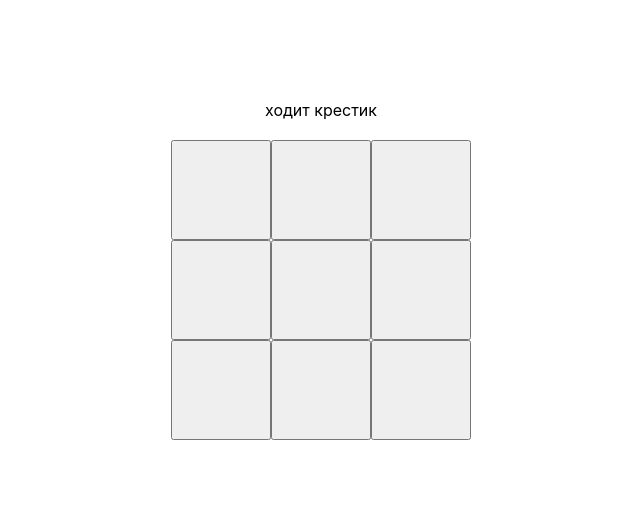
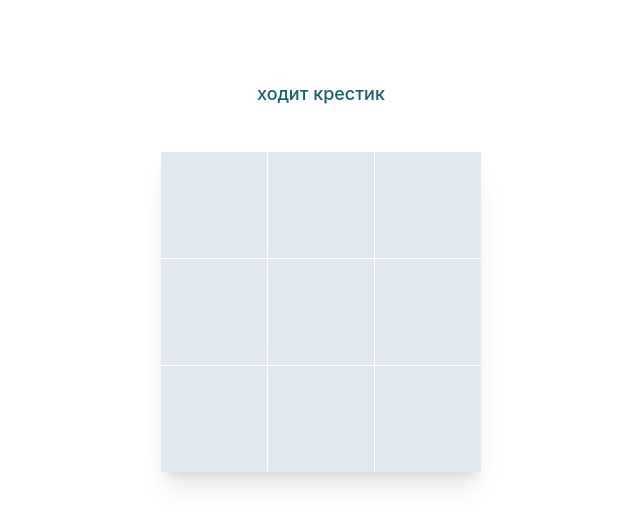
Before and after one commit to IbragimovaN/X0-redux, a React (Create React App) app: page / in a window 1280 px wide. Shown: the top 526 px of the page, without its empty margins (319-959 px from the left). Built offline with nearby package versions, Linux system fonts and the light colour scheme.

Commit message:
готово

```diff
--- a/package.json
+++ b/package.json
@@ -50,6 +50,7 @@
   },
   "devDependencies": {
     "eslint": "^8.54.0",
-    "eslint-plugin-react": "^7.33.2"
+    "eslint-plugin-react": "^7.33.2",
+    "tailwindcss": "^3.4.1"
   }
 }
--- a/src/App.js
+++ /dev/null
@@ -1,89 +0,0 @@
-import styles from "./App.module.css";
-import { winnerFunc } from "./utills";
-import { STATUS, PLAYER, PLAYER_SIGN, PLAYER_NAME } from "./constants";
-import { legacy_createStore as createStore } from "redux";
-import { appReduser } from "./reduser";
-import { useDispatch } from "react-redux";
-import {
-	setCurrentPlayer,
-	setField,
-	setPlayerAction,
-	setStatus,
-} from "./actions";
-import { connect } from "react-redux";
-
-export const store = createStore(appReduser);
-
-export const AppContainer = ({
-	status,
-	field,
-	currentPlayer,
-	playerAction,
-	dispatch,
-}) => {
-	// const dispatch = useDispatch();
-
-	const onCellClick = (index) => {
-		if (status !== STATUS.WIN) {
-			if (field[index] === PLAYER.NOBODY) {
-				const newField = [...field];
-				newField[index] = currentPlayer;
-
-				store.dispatch(
-					setCurrentPlayer(
-						currentPlayer === PLAYER.CROSS ? PLAYER.NOUGHT : PLAYER.CROSS,
-					),
-				);
-
-				store.dispatch(setField(newField));
-
-				if (winnerFunc(newField, currentPlayer)) {
-					dispatch(setStatus(STATUS.WIN));
-					dispatch(setPlayerAction("победил"));
-					dispatch(
-						setCurrentPlayer(PLAYER.CROSS ? PLAYER.NOUGHT : PLAYER.CROSS),
-					);
-				} else if (newField.every((item) => item !== PLAYER.NOBODY)) {
-					dispatch(setPlayerAction("ничья"));
-					dispatch(setCurrentPlayer(PLAYER.NOBODY));
-					dispatch(setStatus(STATUS.WIN));
-				}
-			}
-		}
-	};
-
-	const onClickStartGame = () => {
-		dispatch(setCurrentPlayer(PLAYER.CROSS));
-		dispatch(setStatus(STATUS.TURN));
-		const newField = new Array(9).fill(PLAYER.NOBODY);
-		dispatch(setField(newField));
-		dispatch(setPlayerAction("ходит"));
-	};
-
-	return (
-		<div className={styles.app}>
-			<div>{`${playerAction}  ${PLAYER_NAME[currentPlayer]}`}</div>
-			<div className={styles.field}>
-				{field.map((item, index) => (
-					<button key={index} onClick={() => onCellClick(index)}>
-						{PLAYER_SIGN[item]}
-					</button>
-				))}
-			</div>
-			{status === STATUS.WIN ? (
-				<button onClick={onClickStartGame}>начать игру заново</button>
-			) : (
-				""
-			)}
-		</div>
-	);
-};
-
-const mapStateToProps = (state) => ({
-	status: state.status,
-	field: state.field,
-	currentPlayer: state.currentPlayer,
-	playerAction: state.playerAction,
-});
-
-export const App = connect(mapStateToProps)(AppContainer);
--- /dev/null
+++ b/src/App.jsx
@@ -0,0 +1,88 @@
+import { winnerFunc } from "./utills";
+import { STATUS, PLAYER, PLAYER_SIGN } from "./constants";
+import { legacy_createStore as createStore } from "redux";
+import { appReduser } from "./reduser";
+import { Info } from "./components/info";
+import { Component } from "react";
+
+import {
+	setCurrentPlayer,
+	setField,
+	setPlayerAction,
+	setStatus,
+} from "./actions";
+import { connect } from "react-redux";
+import { Button } from "./components/Button";
+
+export const store = createStore(appReduser);
+
+class AppContainer extends Component {
+	constructor(props) {
+		super(props);
+
+		this.state = {
+			dispatch: props.dispatch,
+		};
+		this.onCellClick = this.onCellClick.bind(this);
+	}
+	onCellClick(index) {
+		if (this.props.status !== STATUS.WIN) {
+			if (this.props.field[index] === PLAYER.NOBODY) {
+				const newField = [...this.props.field];
+
+				newField[index] = this.props.currentPlayer;
+
+				this.state.dispatch(
+					setCurrentPlayer(
+						this.props.currentPlayer === PLAYER.CROSS
+							? PLAYER.NOUGHT
+							: PLAYER.CROSS,
+					),
+				);
+
+				this.state.dispatch(setField(newField));
+
+				if (winnerFunc(newField, this.props.currentPlayer)) {
+					this.state.dispatch(setStatus(STATUS.WIN));
+					this.state.dispatch(setPlayerAction("победил"));
+					this.state.dispatch(
+						setCurrentPlayer(PLAYER.CROSS ? PLAYER.NOUGHT : PLAYER.CROSS),
+					);
+				} else if (newField.every((item) => item !== PLAYER.NOBODY)) {
+					this.state.dispatch(setPlayerAction("ничья"));
+					this.state.dispatch(setCurrentPlayer(PLAYER.NOBODY));
+					this.state.dispatch(setStatus(STATUS.WIN));
+				}
+			}
+		}
+	}
+
+	render() {
+		return (
+			<div className="text-cyan-800 h-screen flex flex-col items-center text-lg font-medium pt-20">
+				<Info />
+				<div className="grid grid-cols-3 grid-rows-3 gap-px  size-80  shadow-xl mb-10 ">
+					{this.props.field.map((item, index) => (
+						<button
+							className="bg-slate-200 hover:bg-blue-100 text-3xl "
+							key={index}
+							onClick={() => this.onCellClick(index)}
+						>
+							{PLAYER_SIGN[item]}
+						</button>
+					))}
+				</div>
+				{this.props.status === STATUS.WIN ? <Button /> : ""}
+			</div>
+		);
+	}
+}
+
+const mapStateToProps = (state) => ({
+	status: state.status,
+	field: state.field,
+	currentPlayer: state.currentPlayer,
+	playerAction: state.playerAction,
+});
+
+export const App = connect(mapStateToProps)(AppContainer);
--- /dev/null
+++ b/src/components/Button.jsx
@@ -0,0 +1,39 @@
+import { connect } from "react-redux";
+import { Component } from "react";
+import {
+	setCurrentPlayer,
+	setStatus,
+	setField,
+	setPlayerAction,
+} from "../actions";
+import { PLAYER, STATUS } from "../constants";
+
+class ButtonContainer extends Component {
+	constructor(props) {
+		super(props);
+
+		this.state = {
+			dispatch: props.dispatch,
+		};
+	}
+
+	render() {
+		return (
+			<button
+				className="rounded-md bg-white px-2.5 h-8 text-sm  shadow-sm ring-1 ring-inset ring-gray-300 hover:bg-gray-50"
+				onClick={this.onClickStartGame}
+			>
+				начать игру заново
+			</button>
+		);
+	}
+	onClickStartGame = () => {
+		this.state.dispatch(setCurrentPlayer(PLAYER.CROSS));
+		this.state.dispatch(setStatus(STATUS.TURN));
+		const newField = new Array(9).fill(PLAYER.NOBODY);
+		this.state.dispatch(setField(newField));
+		this.state.dispatch(setPlayerAction("ходит"));
+	};
+}
+
+export const Button = connect()(ButtonContainer);
--- /dev/null
+++ b/src/components/info.jsx
@@ -0,0 +1,22 @@
+import { Component } from "react";
+import { PLAYER_NAME } from "../constants";
+import { connect } from "react-redux";
+
+class InfoContainer extends Component {
+	render() {
+		return (
+			<div className="h-8 mb-10">{`${this.props.playerAction}  ${
+				PLAYER_NAME[this.props.currentPlayer]
+			}`}</div>
+		);
+	}
+}
+
+const mapStateToProps = (state) => ({
+	status: state.status,
+	field: state.field,
+	currentPlayer: state.currentPlayer,
+	playerAction: state.playerAction,
+});
+
+export const Info = connect(mapStateToProps)(InfoContainer);
--- /dev/null
+++ b/tailwind.config.js
@@ -0,0 +1,11 @@
+/** @type {import('tailwindcss').Config} */
+module.exports = {
+	content: ["./src/**/*.{js,jsx,ts,tsx}"],
+	theme: {
+		extend: {},
+	},
+	plugins: [],
+	// corePlugins: {
+	// 	preflight: false,
+	// },
+};
```
Also changed, not shown: src/index.css (+12 -8 lines), 1 other file (tests, documents, lock files or other folders).
